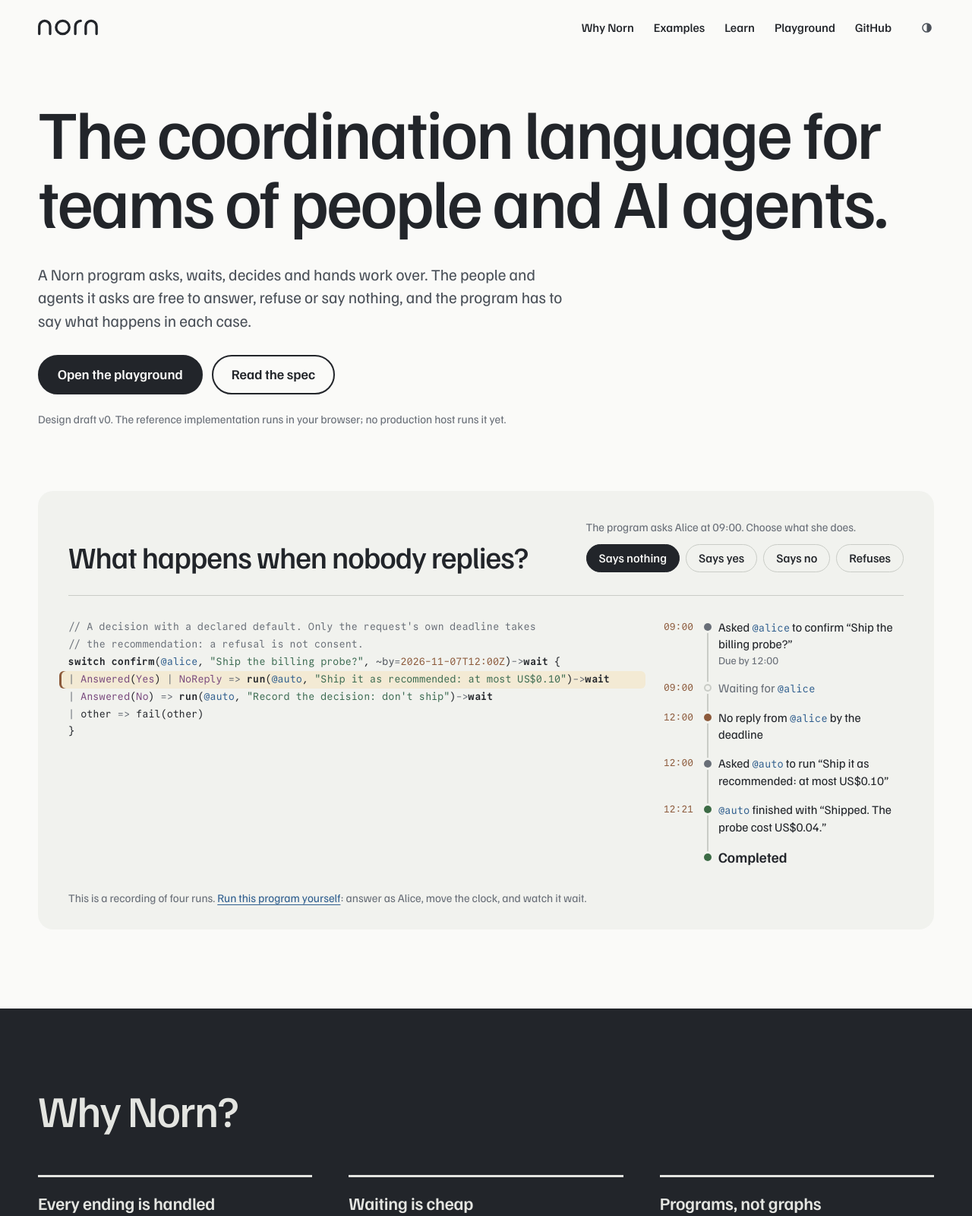
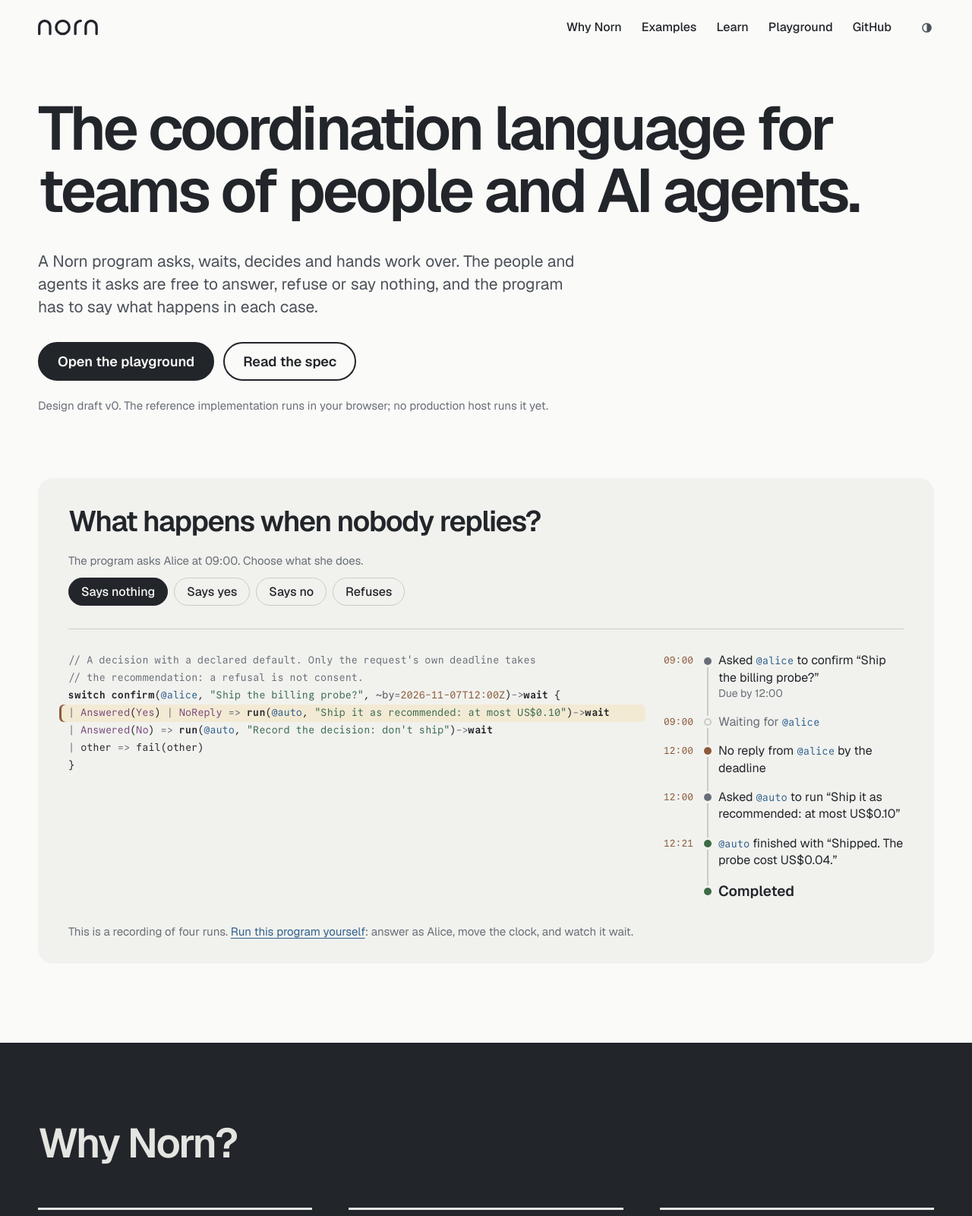
Before and after one commit to norn-lang/norn-lang.github.io, a plain HTML site: page index.html in a window 1280 px wide. Shown: the top 1600 px of the page at 76% size. Drawn offline with Linux system fonts and the light colour scheme.

Commit message:
Set the site in Geist (#3)
Familjen Grotesk read as a magazine face rather than a technical one. Geist
replaces it for headlines and text; code stays in Commit Mono.

Co-authored-by: Claude Fable 5.2 <noreply@anthropic.com>

```diff
--- a/index.html
+++ b/index.html
@@ -21,7 +21,7 @@
   <meta property="og:image:alt" content="Norn, the coordination language for teams of people and AI agents">
   <meta name="twitter:card" content="summary_large_image">
   <link rel="icon" href="/favicon.svg" type="image/svg+xml">
-  <link rel="preload" href="/fonts/familjen-grotesk-latin-wght-normal.woff2" as="font" type="font/woff2" crossorigin>
+  <link rel="preload" href="/fonts/geist-latin-wght-normal.woff2" as="font" type="font/woff2" crossorigin>
   <link rel="preload" href="/fonts/commit-mono-latin-400-normal.woff2" as="font" type="font/woff2" crossorigin>
   <script>
     // The theme chosen here or in the playground on an earlier visit, applied before the first paint.
--- a/styles.css
+++ b/styles.css
@@ -6,9 +6,9 @@
  */
 
 @font-face {
-  font-family: "Familjen Grotesk";
-  src: url("/fonts/familjen-grotesk-latin-wght-normal.woff2") format("woff2");
-  font-weight: 400 700;
+  font-family: "Geist";
+  src: url("/fonts/geist-latin-wght-normal.woff2") format("woff2");
+  font-weight: 100 900;
   font-style: normal;
   font-display: swap;
 }
@@ -52,7 +52,7 @@
   --shaela-rule: #3a3f45;
   --shaela-code: #dca581;
 
-  --sans: "Familjen Grotesk", system-ui, -apple-system, "Segoe UI", Roboto, "Helvetica Neue", Arial, sans-serif;
+  --sans: "Geist", system-ui, -apple-system, "Segoe UI", Roboto, "Helvetica Neue", Arial, sans-serif;
   --mono: "Commit Mono", ui-monospace, "SF Mono", SFMono-Regular, "Cascadia Code", Menlo, Consolas, monospace;
   --gutter: 28px;
 }
@@ -118,8 +118,8 @@ body {
   background: var(--ground);
   color: var(--ink);
   font-family: var(--sans);
-  font-size: 18px;
-  line-height: 1.55;
+  font-size: 17px;
+  line-height: 1.6;
   -webkit-font-smoothing: antialiased;
 }
 
@@ -264,10 +264,10 @@ time {
 
 .hero h1 {
   max-width: 13.5em;
-  font-size: clamp(42px, 7.1vw, 92px);
-  font-weight: 500;
-  line-height: 1;
-  letter-spacing: -0.03em;
+  font-size: clamp(40px, 6.3vw, 82px);
+  font-weight: 600;
+  line-height: 1.02;
+  letter-spacing: -0.045em;
   text-wrap: balance;
 }
 
@@ -336,10 +336,10 @@ time {
 }
 
 .sim-head h2 {
-  font-size: clamp(27px, 3.2vw, 40px);
-  font-weight: 500;
-  line-height: 1.05;
-  letter-spacing: -0.025em;
+  font-size: clamp(26px, 3vw, 38px);
+  font-weight: 600;
+  line-height: 1.08;
+  letter-spacing: -0.035em;
 }
 
 .sim-choice {
@@ -599,17 +599,17 @@ time {
 }
 
 .band-title {
-  font-size: clamp(34px, 4.6vw, 58px);
-  font-weight: 500;
-  line-height: 1.02;
-  letter-spacing: -0.03em;
+  font-size: clamp(32px, 4.3vw, 54px);
+  font-weight: 600;
+  line-height: 1.05;
+  letter-spacing: -0.04em;
 }
 
 .band h3 {
   font-size: 23px;
   font-weight: 600;
   line-height: 1.2;
-  letter-spacing: -0.01em;
+  letter-spacing: -0.02em;
 }
 
 .band-lede {
@@ -789,7 +789,7 @@ time {
 .name h2 {
   font-size: 23px;
   font-weight: 600;
-  letter-spacing: -0.01em;
+  letter-spacing: -0.02em;
 }
 
 .name p {
@@ -830,10 +830,10 @@ time {
 
 .lost h1 {
   max-width: 12em;
-  font-size: clamp(42px, 7.1vw, 92px);
-  font-weight: 500;
-  line-height: 1;
-  letter-spacing: -0.03em;
+  font-size: clamp(40px, 6.3vw, 82px);
+  font-weight: 600;
+  line-height: 1.02;
+  letter-spacing: -0.045em;
 }
 
 .lost p {
```
Also changed, not shown: src/index.html (+1 -1 lines), fonts/LICENSE-geist.txt, fonts/familjen-grotesk-latin-wght-normal.woff2 (deleted), fonts/geist-latin-wght-normal.woff2 (added), og.png, 1 other file.
